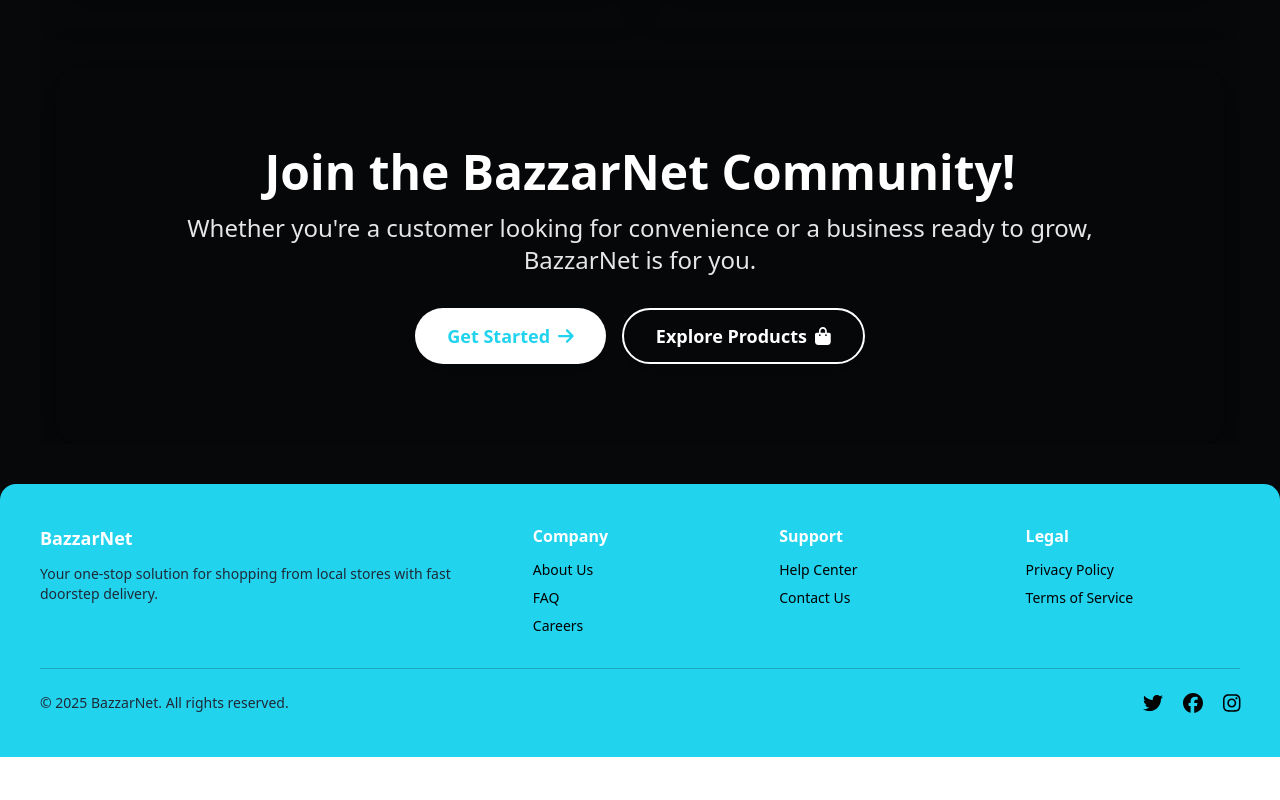
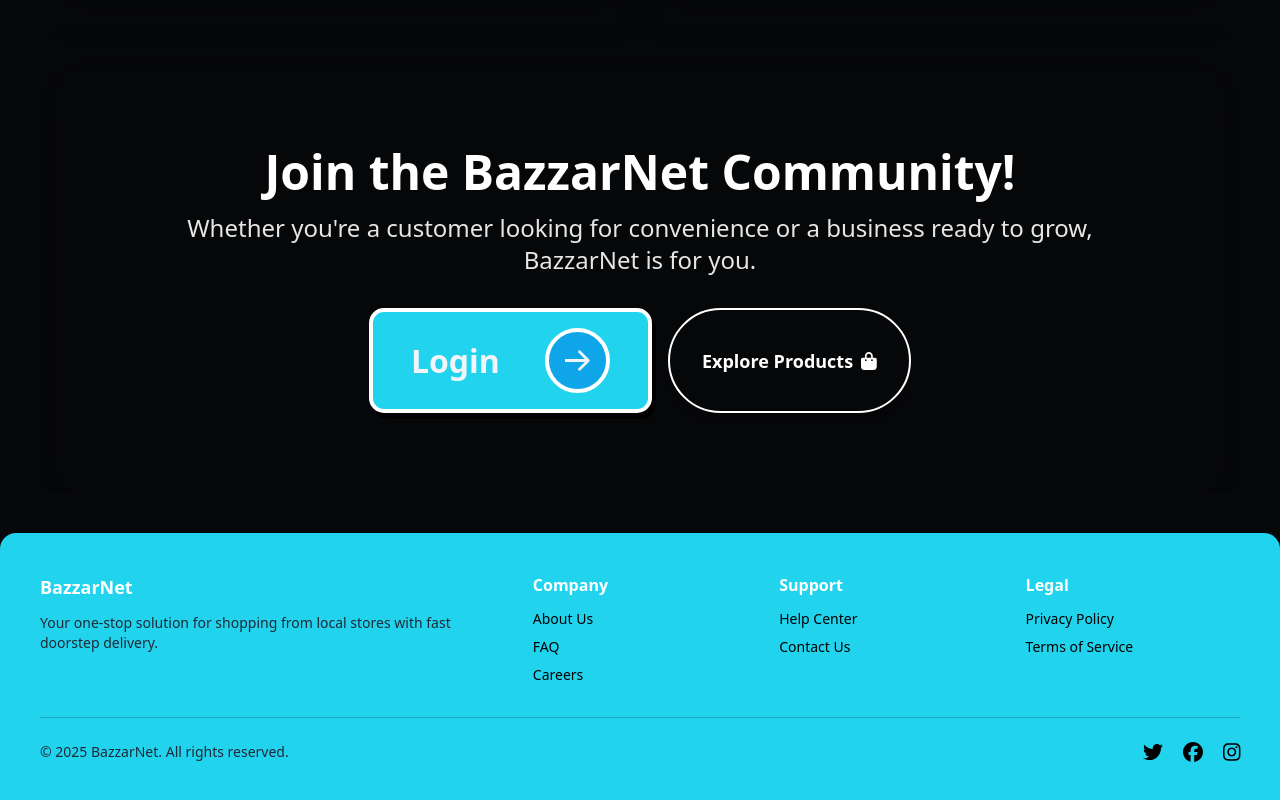
Before and after one commit to codecay7/BazzarNet-DIST, a React (Vite) app: page / in a window 1280 px wide. Shown: the part 2357-3157 px from the top of the page. Before the commit the page ends 3114 px from the top, so only its background shows below. Built offline with nearby package versions, Linux system fonts and the light colour scheme; no server answers.

Commit message:
[dyad] Added a new styled login button to the landing page and installed styled-components. - wrote 4 file(s), added styled-components package(s)

```diff
--- /dev/null
+++ b/src/components/LoginButton.jsx
@@ -0,0 +1,118 @@
+import React from 'react';
+import styled from 'styled-components';
+import { useNavigate } from 'react-router-dom';
+
+const LoginButton = () => {
+  const navigate = useNavigate();
+
+  const handleClick = () => {
+    navigate('/login');
+  };
+
+  return (
+    <StyledWrapper>
+      <button className="button" onClick={handleClick} aria-label="Login to your account">
+        <div className="bgContainer">
+          <span>Login</span>
+          <span>Login</span>
+        </div>
+        <div className="arrowContainer">
+          <svg width={25} height={25} viewBox="0 0 45 38" fill="none" xmlns="http://www.w3.org/2000/svg">
+            <path d="M43.7678 20.7678C44.7441 19.7915 44.7441 18.2085 43.7678 17.2322L27.8579 1.32233C26.8816 0.34602 25.2986 0.34602 24.3223 1.32233C23.346 2.29864 23.346 3.88155 24.3223 4.85786L38.4645 19L24.3223 33.1421C23.346 34.1184 23.346 35.7014 24.3223 36.6777C25.2986 37.654 26.8816 37.654 27.8579 36.6777L43.7678 20.7678ZM0 21.5L42 21.5V16.5L0 16.5L0 21.5Z" fill="var(--text)" />
+          </svg>
+        </div>
+      </button>
+    </StyledWrapper>
+  );
+}
+
+const StyledWrapper = styled.div`
+  button {
+    display: flex;
+    justify-content: space-around;
+    align-items: center;
+    padding: 1em 0em 1em 1em;
+    background-color: var(--accent); /* Changed from yellow */
+    cursor: pointer;
+    box-shadow: 4px 6px 0px black;
+    border: 4px solid;
+    border-radius: 15px;
+    position: relative;
+    overflow: hidden;
+    z-index: 100;
+    transition: box-shadow 250ms, transform 250ms, filter 50ms;
+  }
+  button:hover {
+    transform: translate(2px, 2px);
+    box-shadow: 2px 3px 0px black;
+  }
+  button:active {
+    filter: saturate(0.75);
+  }
+  button::after {
+    content: "";
+    position: absolute;
+    inset: 0;
+    background-color: var(--accent-dark); /* Changed from pink */
+    z-index: -1;
+    transform: translateX(-100%);
+    transition: transform 250ms;
+  }
+  button:hover::after {
+    transform: translateX(0);
+  }
+  .bgContainer {
+    position: relative;
+    display: flex;
+    justify-content: start;
+    align-items: center;
+    overflow: hidden;
+    max-width: 35%; /* adjust this if the button text is not proper */
+    font-size: 2em;
+    font-weight: 600;
+    color: var(--text); /* Ensure text color is visible */
+  }
+  .bgContainer span {
+    position: relative;
+    transform: translateX(-100%);
+    transition: all 250ms;
+  }
+  .button:hover .bgContainer > span {
+    transform: translateX(0);
+  }
+  .arrowContainer {
+    padding: 1em;
+    margin-inline-end: 1em;
+    border: 4px solid;
+    border-radius: 50%;
+    background-color: var(--accent-dark); /* Changed from pink */
+    position: relative;
+    overflow: hidden;
+    transition: transform 250ms, background-color 250ms;
+    z-index: 100;
+  }
+  .arrowContainer::after {
+    content: "";
+    position: absolute;
+    inset: 0;
+    border-radius: inherit;
+    background-color: var(--accent); /* Changed from yellow */
+    transform: translateX(-100%);
+    z-index: -1;
+    transition: transform 250ms ease-in-out;
+  }
+  button:hover .arrowContainer::after {
+    transform: translateX(0);
+  }
+  button:hover .arrowContainer {
+    transform: translateX(5px);
+  }
+  button:active .arrowContainer {
+    transform: translateX(8px);
+  }
+  .arrowContainer svg {
+    vertical-align: middle;
+  }
+`;
+
+export default LoginButton;
--- a/src/pages/LandingPage.jsx
+++ b/src/pages/LandingPage.jsx
@@ -4,6 +4,7 @@ import { faShoppingBag, faStore, faCartPlus, faTruck, faUser, faQuoteLeft, faArr
 import { useNavigate, Link } from 'react-router-dom';
 import { motion, AnimatePresence } from 'framer-motion';
 import Loader from '../components/Loader'; // Import the new Loader component
+import LoginButton from '../components/LoginButton'; // Import the new LoginButton
 
 const LandingPage = () => {
   const [isLoading, setIsLoading] = useState(true); // New state for loading screen
@@ -277,13 +278,7 @@ const LandingPage = () => {
             <h2 className="text-4xl md:text-5xl font-extrabold mb-4 leading-tight">Join the BazzarNet Community!</h2>
             <p className="text-xl md:text-2xl mb-8 opacity-90">Whether you're a customer looking for convenience or a business ready to grow, BazzarNet is for you.</p>
             <div className="flex flex-col sm:flex-row justify-center gap-4">
-              <Link
-                to="/register"
-                className="bg-white text-[var(--accent)] py-3 px-8 rounded-full font-bold text-lg hover:bg-gray-100 transition-colors duration-300 shadow-lg flex items-center justify-center gap-2"
-                aria-label="Sign up as a customer or vendor"
-              >
-                Get Started <FontAwesomeIcon icon={faArrowRight} />
-              </Link>
+              <LoginButton /> {/* Replaced "Get Started" Link with LoginButton */}
               <Link
                 to="/products"
                 className="bg-transparent border-2 border-white text-white py-3 px-8 rounded-full font-bold text-lg hover:bg-white/20 transition-colors duration-300 shadow-lg flex items-center justify-center gap-2"
```
Also changed, not shown: 1 other file (tests, documents, lock files or other folders).
